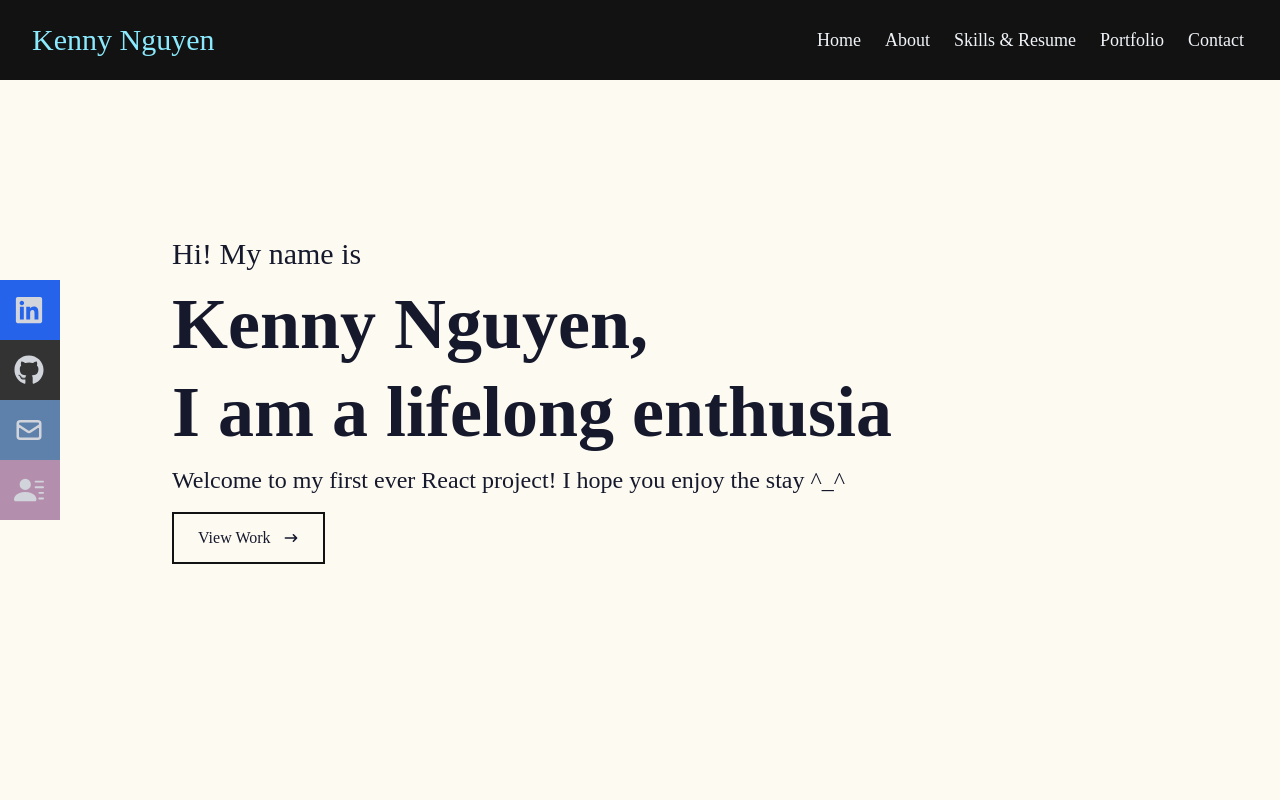
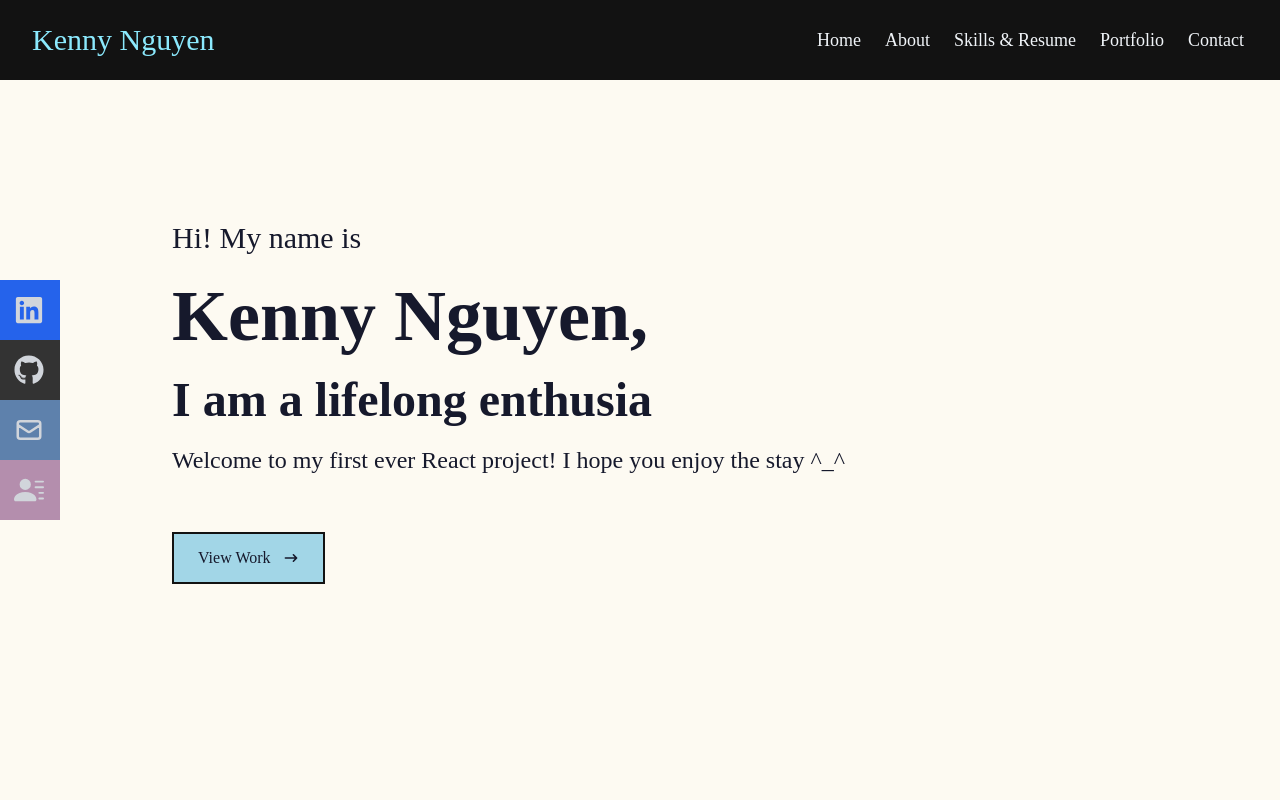
Before and after one commit to knytnguyen/portfolio, a React (Create React App) app: page / in a window 1280 px wide. Shown: the top 800 px of the page. Built offline with nearby package versions, Linux system fonts and the light colour scheme.

Commit message:
Changed sizing and colors of home section

```diff
--- a/src/components/Home.jsx
+++ b/src/components/Home.jsx
@@ -8,11 +8,11 @@ const Home = () => {
     <div name='home' className='w-full h-screen bg-[#FDFAF2]'>
         {/* CONTAINER */}
         <div className='max-w-[1000px] mx-auto px-8 flex flex-col justify-center h-full'>
-            <p className='text-3xl py-2 text-[#16192C]'>Hi! My name is</p>
+            <p className='text-3xl py-3 text-[#16192C]'>Hi! My name is</p>
 
-            <h2 className='text-4xl font-bold py-2 sm:text-7xl text-[#16192C]'> Kenny Nguyen,</h2>
+            <h2 className='text-4xl font-bold py-3 sm:text-7xl text-[#16192C]'> Kenny Nguyen,</h2>
 
-            <h2 className='text-4xl py-2 sm:text-7xl font-bold text-[#16192C]'>
+            <h2 className='text-4xl py-3 sm:text-5xl font-bold text-[#16192C]'>
                 I am a
                 <Typical
                     wrapper="b"
@@ -20,15 +20,15 @@ const Home = () => {
                     steps={[
                         ' student.', 2000,
                         ' lifelong enthusiast.', 2000,
-                        ' future software engineer.', 2000
+                        ' software developer.', 2000
                     ]}
                 />
             </h2>
 
             <p className='text-2xl text-[#16192C] py-2 max-w-[700px]'>Welcome to my first ever React project! I hope you enjoy the stay ^_^</p>
 
-            <div>
-                <button className='text-[#16192C] group border-2 px-6 py-3 my-2 flex items-center hover:bg-[#9285C8] border-[#121212]'>
+            <div className='pt-10'>
+                <button className='text-[#16192C] bg-[#A2D6E7] group border-2 px-6 py-3 my-2 flex items-center border-[#121212] hover:bg-[#E6CCF5]'>
                     <Link to="about" smooth={true} duration={500}> View Work </Link>
                     <span className='group-hover:rotate-90 duration-300'>
                         <HiArrowNarrowRight className='ml-3 '/>
```
